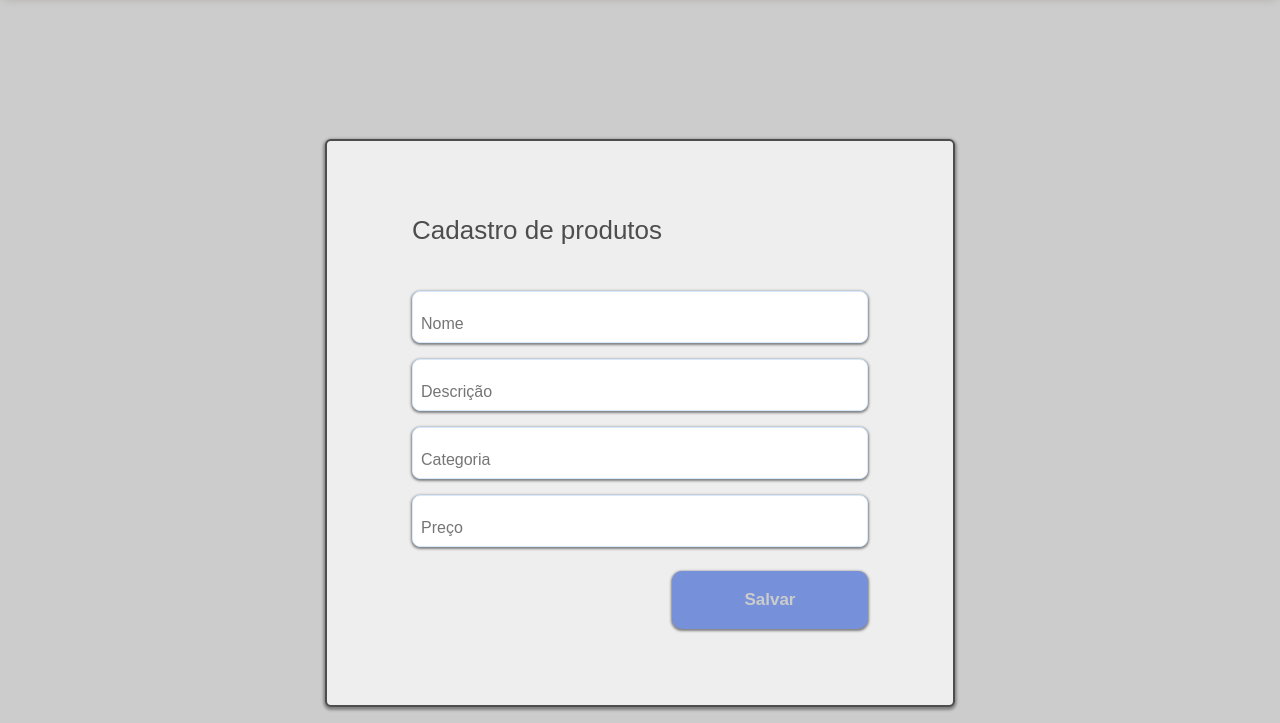
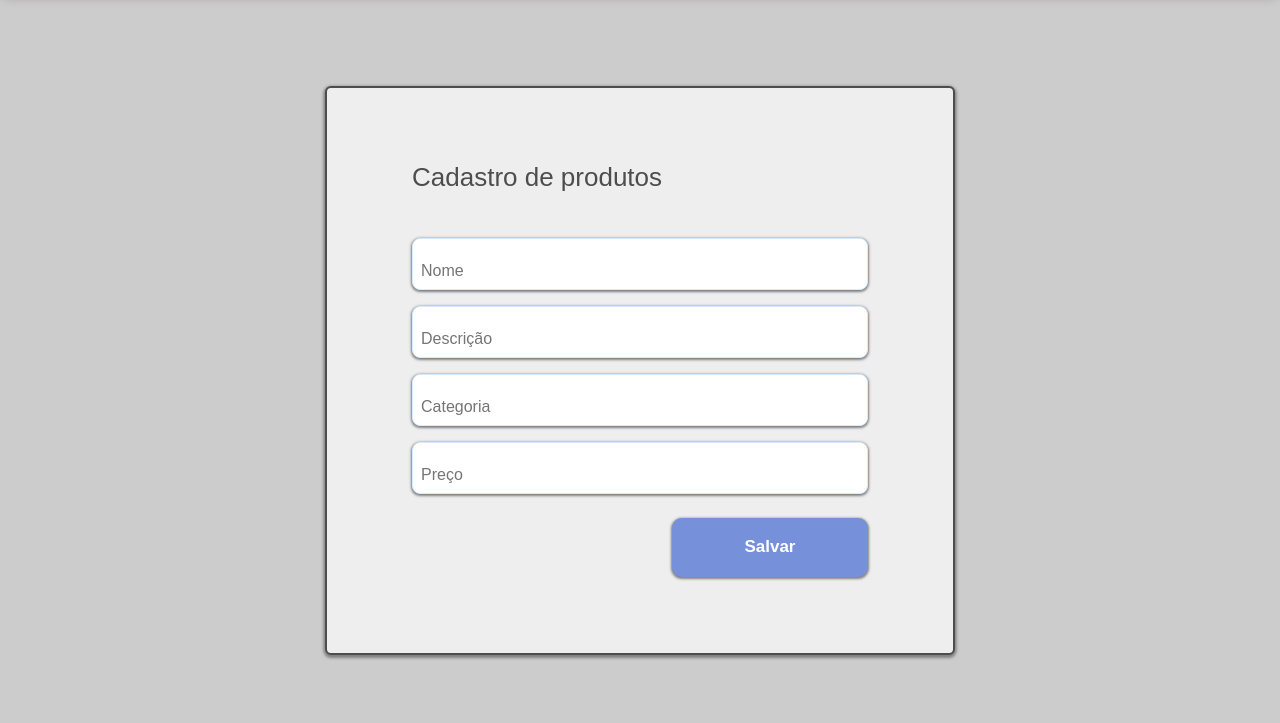
Before and after one commit to JowMa/Desafio_QSD, a website: page cadastro-produtos.html in a window 1280 px wide. Shown: the part 85-808 px from the top of the page. Drawn offline with Linux system fonts and the light colour scheme; a web font is replaced by a local one.

Commit message:
feito ajuste na margin do cadastro

```diff
--- a/assets/css/cadastro.css
+++ b/assets/css/cadastro.css
@@ -1,6 +1,6 @@
 
 .cadastro {
-    margin-top: 7rem;
+    margin-top: 3.7rem;
     padding-top: 3rem;
     display: flex;
     flex-direction: column;
@@ -93,7 +93,7 @@
     text-align: center;
     transition: transform 0.5s ;
     font-weight: bold;
-    color: #CCCCCC;
+    color: #fff;
     margin-top: 0.5rem;
     margin-bottom: 3rem;
 
@@ -126,7 +126,7 @@
 
 @media screen and (min-width: 768px) {
     .cadastro {
-        margin-top: 7rem;
+        margin-top: 3.7rem;
         width: 70%;
     }
     .cartao_titulo {
```
